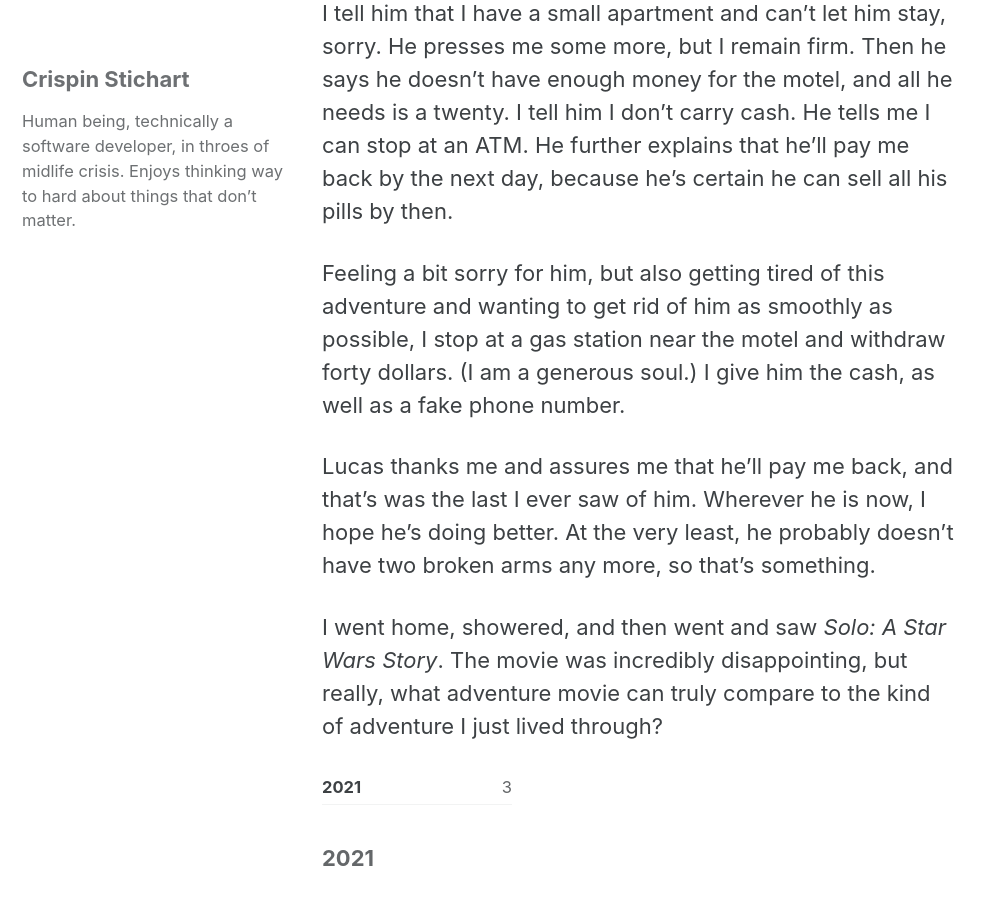
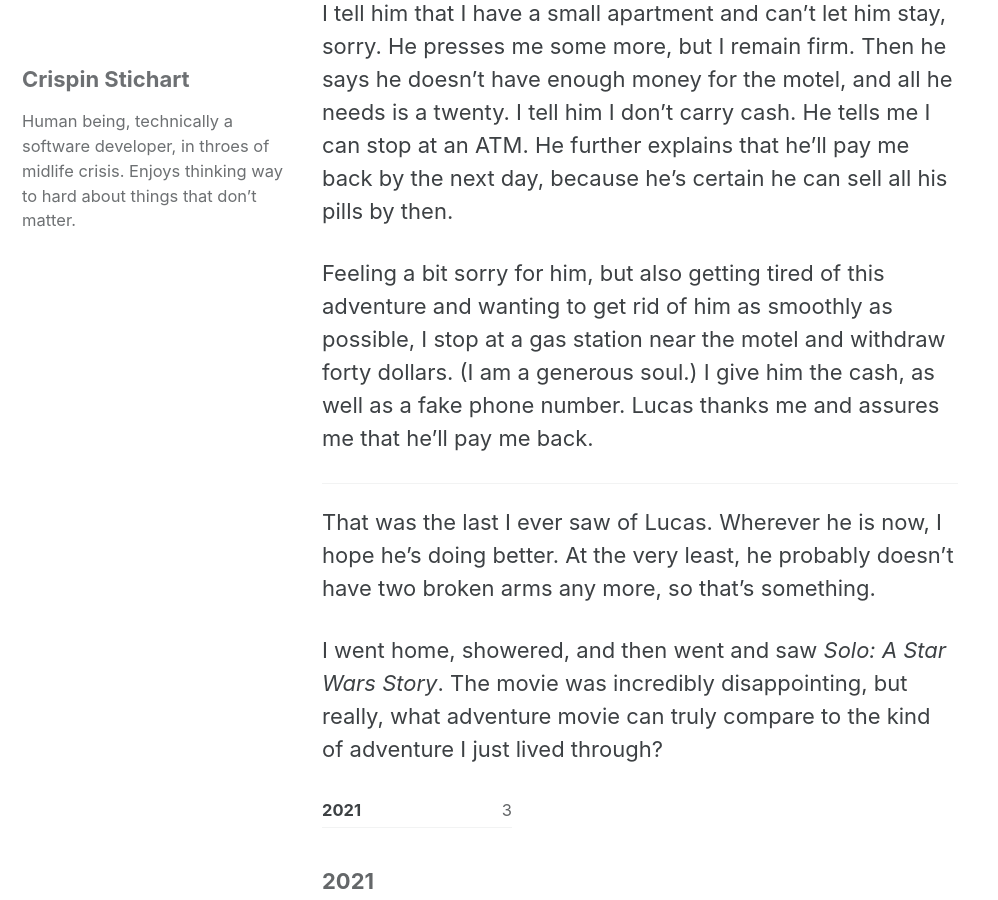
Before and after one commit to CrispinStichart/CrispinStichart.github.io, a Jekyll site: the page built from _posts/2021-12-02-the-man-with-two-broken-arms.markdown, in a window 1280 px wide and 900 px high, scrolled down 4364 px. Shown: the whole window, without its empty margins (0-998 px from the left). Built offline with Jekyll 4.4.1, drawn with Linux system fonts in a browser that asks for light colours; cached includes are drawn as plain includes; some of the changed text lies outside the part shown.

Commit message:
Fix typo

```diff
--- a/_posts/2021-12-02-the-man-with-two-broken-arms.markdown
+++ b/_posts/2021-12-02-the-man-with-two-broken-arms.markdown
@@ -59,8 +59,10 @@ I ask him where he wants to be dropped off, and he mentions a particular motel,
 
 I tell him that I have a small apartment and can't let him stay, sorry. He presses me some more, but I remain firm. Then he says he doesn't have enough money for the motel, and all he needs is a twenty. I tell him I don't carry cash. He tells me I can stop at an ATM. He further explains that he'll pay me back by the next day, because he's certain he can sell all his pills by then.
 
-Feeling a bit sorry for him, but also getting tired of this adventure and wanting to get rid of him as smoothly as possible, I stop at a gas station near the motel and withdraw forty dollars. (I am a generous soul.) I give him the cash, as well as a fake phone number.
+Feeling a bit sorry for him, but also getting tired of this adventure and wanting to get rid of him as smoothly as possible, I stop at a gas station near the motel and withdraw forty dollars. (I am a generous soul.) I give him the cash, as well as a fake phone number. Lucas thanks me and assures me that he'll pay me back.
 
-Lucas thanks me and assures me that he'll pay me back, and that's was the last I ever saw of him. Wherever he is now, I hope he's doing better. At the very least, he probably doesn't have two broken arms any more, so that's something.
+---------
+
+That was the last I ever saw of Lucas. Wherever he is now, I hope he's doing better. At the very least, he probably doesn't have two broken arms any more, so that's something.
 
 I went home, showered, and then went and saw *Solo: A Star Wars Story*. The movie was incredibly disappointing, but really, what adventure movie can truly compare to the kind of adventure I just lived through?
```
Also changed, not shown: other parts of _posts/2021-12-02-the-man-with-two-broken-arms.markdown (+1 -1 lines).
